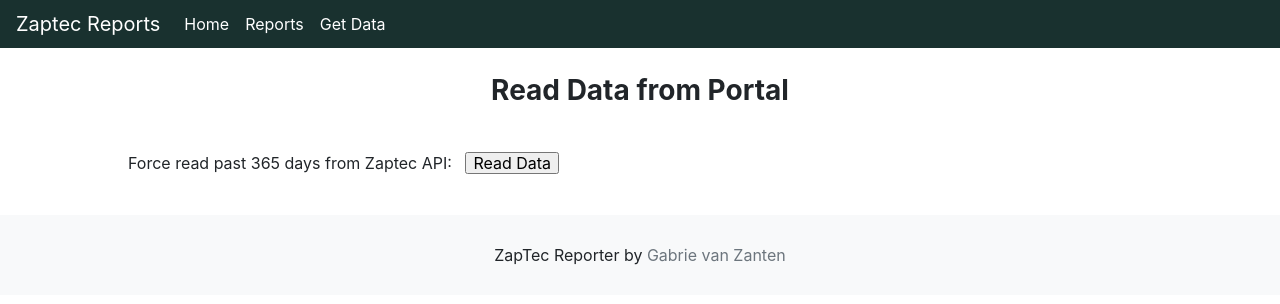
After one commit to TheGabeMan/ChargeLogReporter, a Flask app: page /getdata in a window 1280 px wide. The commit adds this page. Shown: the top 304 px of the page. Run offline with Flask 3, Linux system fonts and the light colour scheme; some libraries are stand-ins or nearby versions.

Commit message:
Add Get Data page

```diff
--- a/app.py
+++ b/app.py
@@ -60,6 +60,14 @@ def generate_excel():
 
     # return redirect("/reports")
 
+@app.route("/getdata", methods=["GET","POST"])
+def getdata():
+    if request.method == "POST":
+        sharedcomps.read_api()
+        return render_template("getdata.html", output="Report data has been updated.")
+    else:
+        return render_template("getdata.html")
+
 if __name__ == "__main__":
     app.logger.info("Starting Zaptec Report application from Main")
     app.run(host='0.0.0.0', port=5000, debug=True)
--- a/templates/base.html
+++ b/templates/base.html
@@ -25,7 +25,7 @@
                         <a class="nav-link  text-white" href="{{ url_for('reports') }}">Reports</a>
                     </li>
                     <li class="nav-item">
-                        <a class="nav-link text-white disabled" href="#" tabindex="-1" aria-disabled="true">Disabled</a>
+                        <a class="nav-link text-white" href="{{ url_for('getdata') }}">Get Data</a>
                     </li>
                 </ul>
             </div>
--- /dev/null
+++ b/templates/getdata.html
@@ -0,0 +1,38 @@
+{% extends 'base.html' %}
+{% block head %}
+{% endblock %}
+
+{% block body %}
+<div class=pagetitle>Read Data from Portal</div>
+
+<div style="height: 20px;"></div>
+    <div style="margin: 0 10%;border: 3px;">
+        <table class="table table-striped table-bordered ">
+                <tr>
+                    <form action="{{ url_for('getdata') }}" method="post">
+                        <label for="forceread">Force read past 365 days from Zaptec API: &nbsp;&nbsp;  </label>
+                        <input type="submit" value="Read Data" id="btn_read_data">
+                    </form>
+                </tr>
+            </table>
+    </div>
+<div style="height: 20px;"></div>
+
+{% if output|length > 0 %}
+
+<div style="height: 20px;"></div>
+    <div style="margin: 0 10%;border: 3px;">
+        <table class="table table-striped table-bordered ">
+                <tr>
+                    {{ output }}
+                </tr>
+            </table>
+    </div>
+<div style="height: 20px;"></div>
+
+
+
+
+{% endif %}
+
+{% endblock %}
```
Also changed, not shown: templates/readdata.html (deleted, +0 -9 lines).
